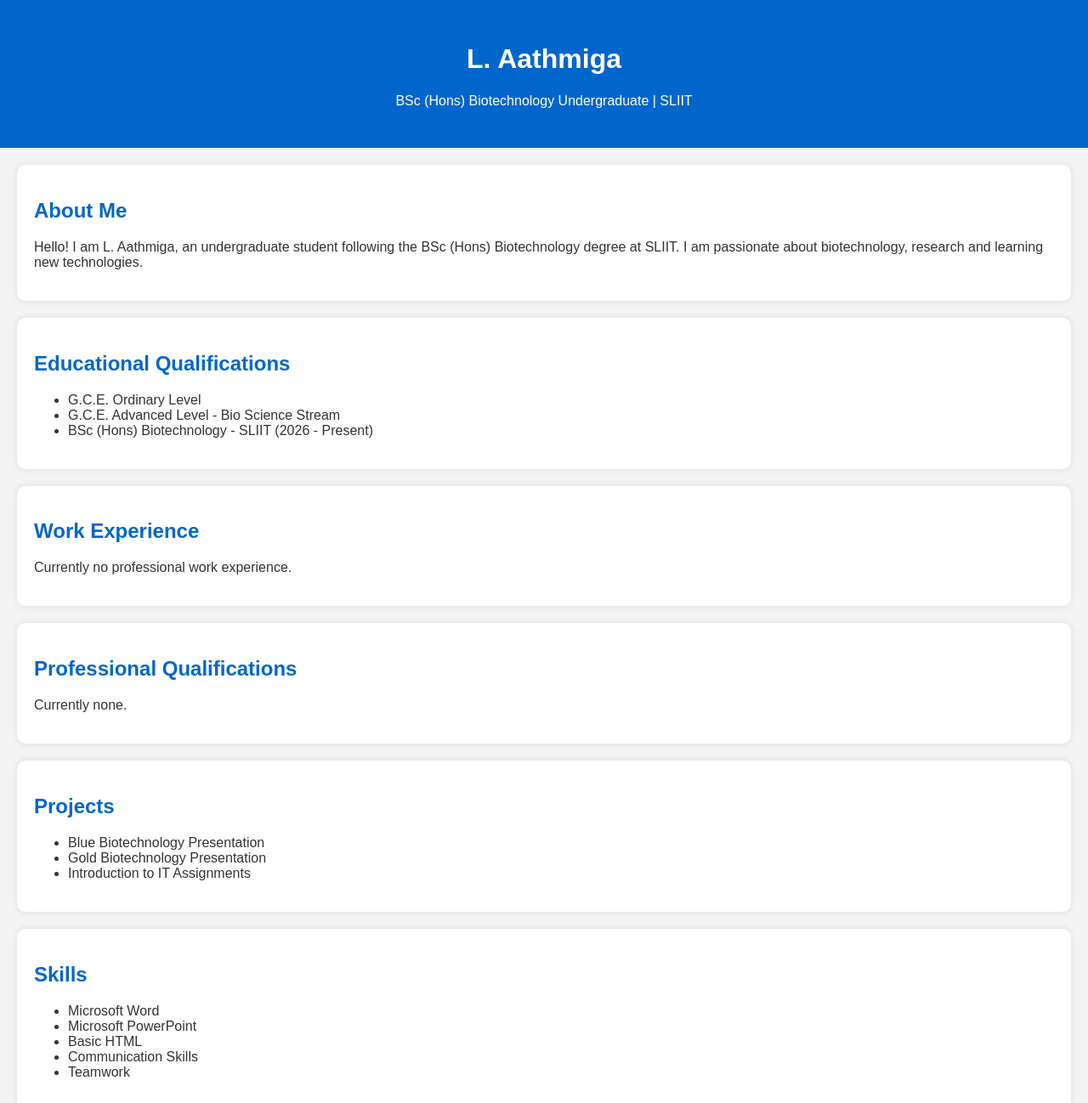
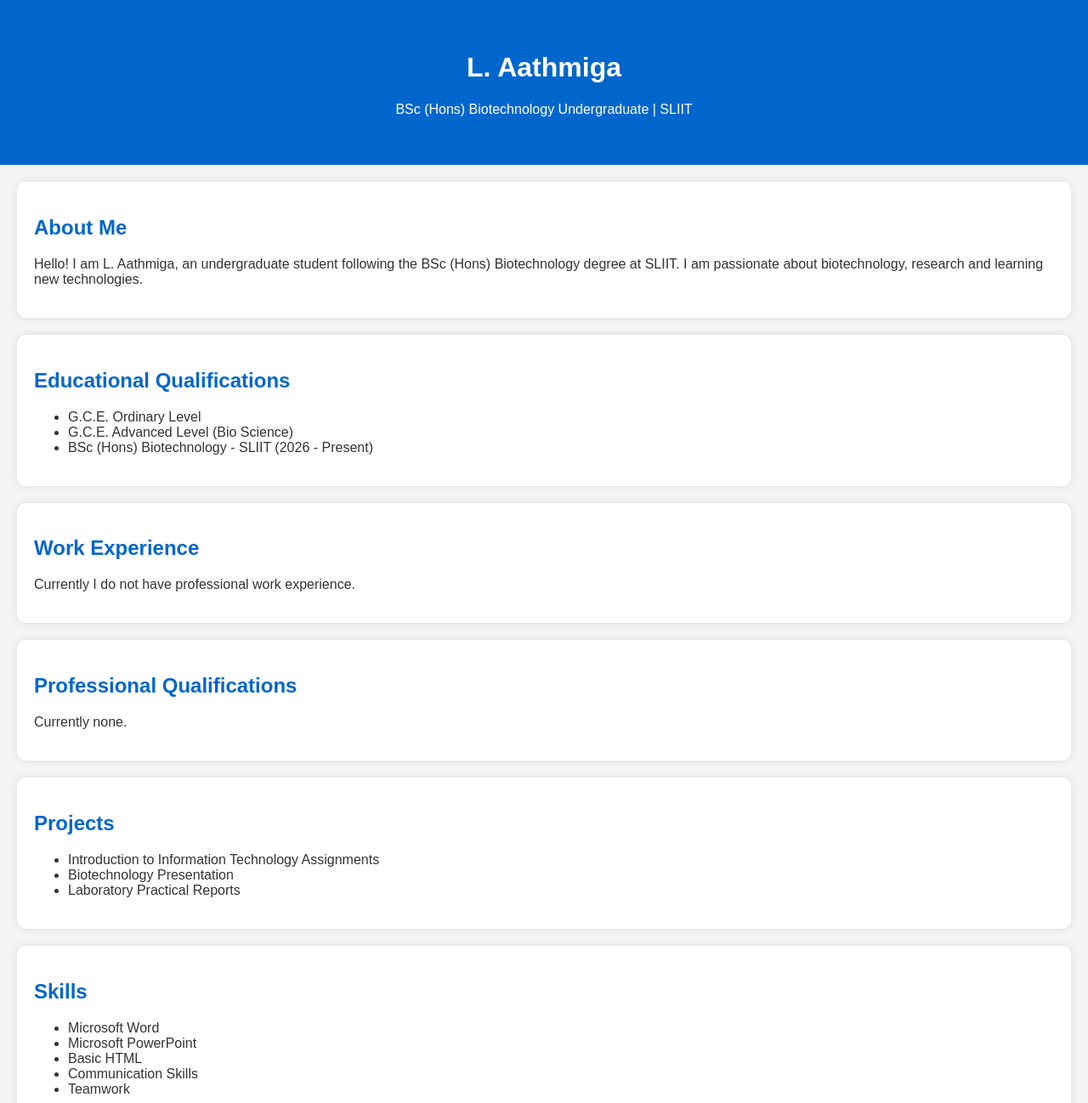
Before and after one commit to Aathmiga02/Aathmiga02.github.io, a plain HTML site: page index.html in a window 1280 px wide. Shown: the top 1298 px of the page at 85% size. Drawn offline with Linux system fonts and the light colour scheme.

Commit message:
Refactor portfolio content and styles
Updated the content and formatting of the portfolio page, including improved text clarity and consistency.

```diff
--- a/index.html
+++ b/index.html
@@ -3,6 +3,7 @@
 <head>
 <meta charset="UTF-8">
 <title>L. Aathmiga | Portfolio</title>
+
 <style>
 body{
 font-family:Arial,sans-serif;
@@ -10,12 +11,14 @@ margin:0;
 background:#f4f4f4;
 color:#333;
 }
+
 header{
 background:#0066cc;
 color:white;
-padding:30px;
 text-align:center;
+padding:40px;
 }
+
 section{
 background:white;
 margin:20px;
@@ -23,9 +26,11 @@ padding:20px;
 border-radius:10px;
 box-shadow:0 0 10px rgba(0,0,0,0.1);
 }
+
 h2{
 color:#0066cc;
 }
+
 footer{
 background:#0066cc;
 color:white;
@@ -34,6 +39,7 @@ padding:15px;
 margin-top:20px;
 }
 </style>
+
 </head>
 
 <body>
@@ -45,39 +51,60 @@ margin-top:20px;
 
 <section>
 <h2>About Me</h2>
-<p>Hello! I am L. Aathmiga, an undergraduate student following the BSc (Hons) Biotechnology degree at SLIIT. I am passionate about biotechnology, research and learning new technologies.</p>
+
+<p>
+Hello! I am L. Aathmiga, an undergraduate student following the
+BSc (Hons) Biotechnology degree at SLIIT.
+I am passionate about biotechnology,
+research and learning new technologies.
+</p>
+
 </section>
 
 <section>
+
 <h2>Educational Qualifications</h2>
+
 <ul>
 <li>G.C.E. Ordinary Level</li>
-<li>G.C.E. Advanced Level - Bio Science Stream</li>
+<li>G.C.E. Advanced Level (Bio Science)</li>
 <li>BSc (Hons) Biotechnology - SLIIT (2026 - Present)</li>
 </ul>
+
 </section>
 
 <section>
+
 <h2>Work Experience</h2>
-<p>Currently no professional work experience.</p>
+
+<p>Currently I do not have professional work experience.</p>
+
 </section>
 
 <section>
+
 <h2>Professional Qualifications</h2>
+
 <p>Currently none.</p>
+
 </section>
 
 <section>
+
 <h2>Projects</h2>
+
 <ul>
-<li>Blue Biotechnology Presentation</li>
-<li>Gold Biotechnology Presentation</li>
-<li>Introduction to IT Assignments</li>
+<li>Introduction to Information Technology Assignments</li>
+<li>Biotechnology Presentation</li>
+<li>Laboratory Practical Reports</li>
 </ul>
+
 </section>
 
 <section>
+
 <h2>Skills</h2>
+
 <ul>
 <li>Microsoft Word</li>
 <li>Microsoft PowerPoint</li>
@@ -85,24 +112,33 @@ margin-top:20px;
 <li>Communication Skills</li>
 <li>Teamwork</li>
 </ul>
+
 </section>
 
 <section>
+
 <h2>Hobbies</h2>
+
 <ul>
 <li>Reading</li>
 <li>Listening to Music</li>
 <li>Photography</li>
 </ul>
+
 </section>
 
 <section>
+
 <h2>Contact</h2>
-<p>Email: yourgmail@gmail.com</p>
+
+<p>Email : yourgmail@gmail.com</p>
+
 </section>
 
 <footer>
+
 © 2026 L. Aathmiga
+
 </footer>
 
 </body>
```
